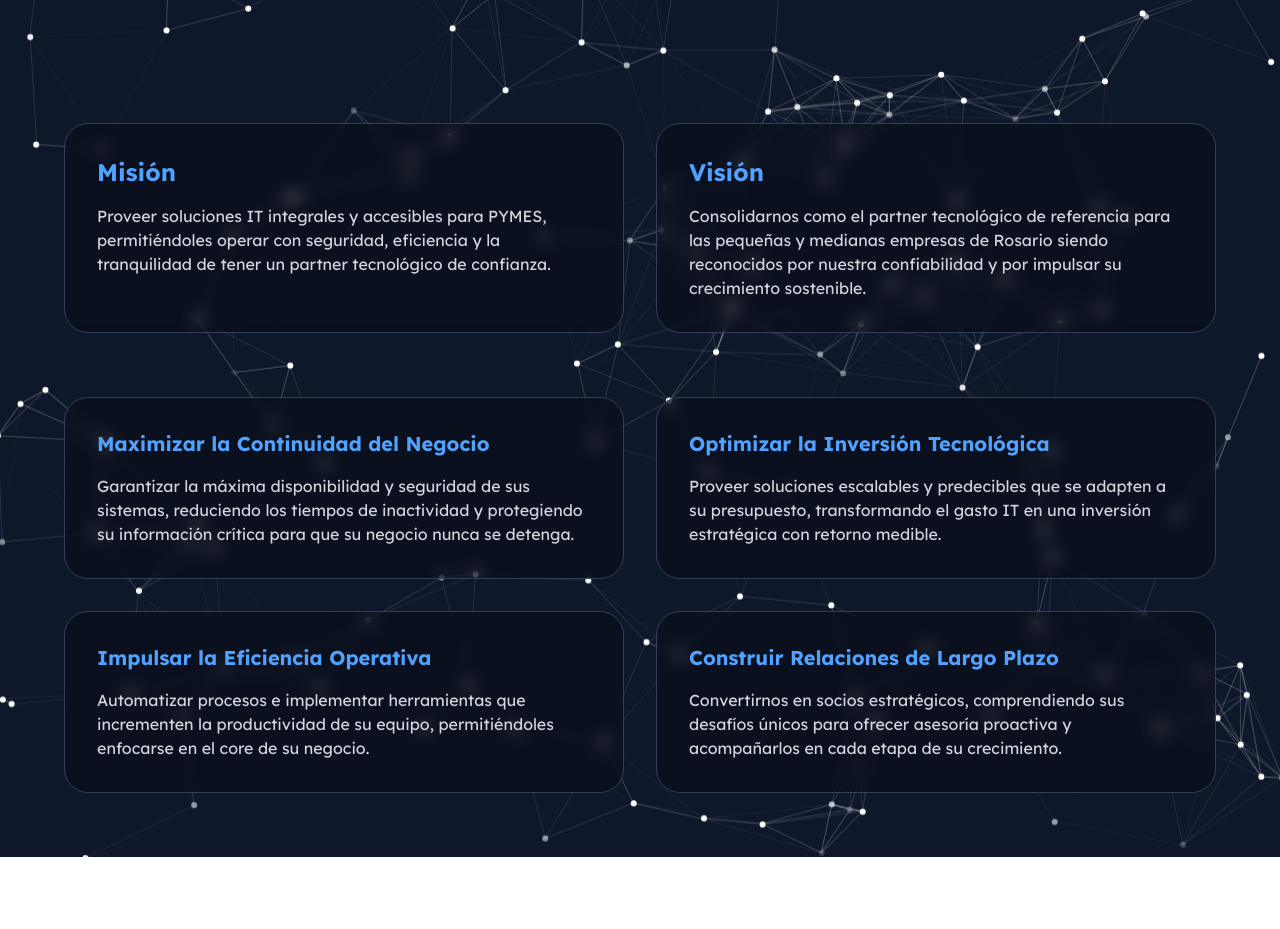
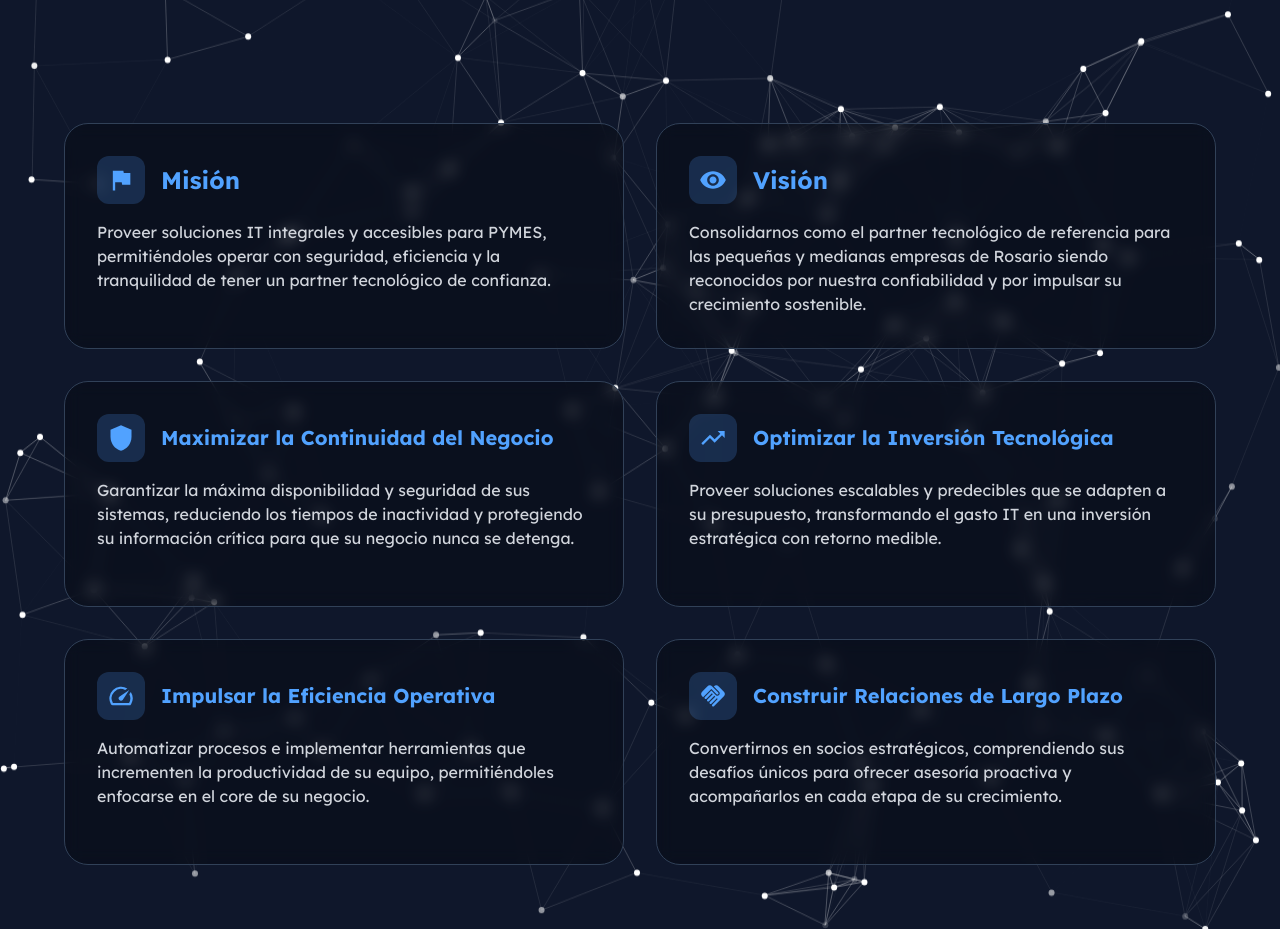
Before and after one commit to Gonzacaser/gfm, a Next.js app: page / in a window 1280 px wide. Shown: the part 520-1449 px from the top of the page. Before the commit the page ends 1377 px from the top, so only its background shows below. Built offline with nearby package versions, Linux system fonts and the light colour scheme.

Commit message:
feat: Update metadata and add icons to sections for improved UI and SEO

```diff
--- a/app/layout.tsx
+++ b/app/layout.tsx
@@ -13,8 +13,24 @@ const geistMono = Geist_Mono({
 });
 
 export const metadata: Metadata = {
-  title: "Create Next App",
-  description: "Generated by create next app",
+  title: "GFM - Soluciones IT",
+  description: "Proveemos soluciones IT integrales para PYMES en Rosario. Soporte técnico, videovigilancia, cableados, mantenimiento y más. Tu partner tecnológico de confianza.",
+  keywords: "soporte técnico, IT, videovigilancia, cableados, mantenimiento, PYMES, Rosario, tecnología, infraestructura",
+  authors: [{ name: "GFM Soluciones IT" }],
+  creator: "GFM",
+  publisher: "GFM",
+  robots: "index, follow",
+  openGraph: {
+    title: "GFM - Soluciones IT para PYMES",
+    description: "Tu partner tecnológico de confianza en Rosario. Soporte técnico, videovigilancia, cableados y más.",
+    type: "website",
+    locale: "es_AR",
+  },
+  twitter: {
+    card: "summary_large_image",
+    title: "GFM - Soluciones IT para PYMES",
+    description: "Tu partner tecnológico de confianza en Rosario. Soporte técnico y servicios IT especializados.",
+  },
 };
 
 export default function RootLayout({
@@ -23,7 +39,7 @@ export default function RootLayout({
   children: React.ReactNode;
 }>) {
   return (
-    <html lang="en">
+    <html lang="es">
       <body
         className={`${lexend.variable} ${geistMono.variable} antialiased`}
       >
--- a/components/sections/HeroSection.tsx
+++ b/components/sections/HeroSection.tsx
@@ -15,7 +15,7 @@ export default function HeroSection() {
           delay={0}
           animation="fadeIn"
         >
-          <h1 className="text-3xl sm:text-4xl md:text-5xl lg:text-6xl font-bold mb-6 sm:mb-8 text-balance leading-tight">
+          <h1 className="text-3xl sm:text-4xl md:text-5xl lg:text-6xl font-bold mb-8 sm:mb-10 text-balance leading-tight">
             Soluciones IT confiables, robustas y seguras
           </h1>
         </ScrollAnimatedCard>
@@ -26,7 +26,7 @@ export default function HeroSection() {
           delay={300}
           animation="fadeIn"
         >
-          <p className="text-lg text-bold sm:text-xl text-gray-300 mb-8 sm:mb-12 text-pretty max-w-3xl mx-auto">
+          <p className="text-lg text-bold sm:text-xl text-gray-300 mb-8 sm:mb-10 text-pretty max-w-3xl mx-auto">
             Proveemos soluciones tecnológicas integrales para PYMES, garantizando seguridad, eficiencia y continuidad
             operativa.
           </p>
--- a/components/sections/ObjectivesSection.tsx
+++ b/components/sections/ObjectivesSection.tsx
@@ -2,6 +2,7 @@
 
 import { useScrollAnimation } from "@/hooks/useScrollAnimation"
 import ScrollAnimatedCard from "@/components/ui/ScrollAnimatedCard"
+import { MdFlag, MdVisibility, MdShield, MdTrendingUp, MdSpeed, MdHandshake } from "react-icons/md"
 
 export default function ObjectivesSection() {
   const { visibleItems, containerRef } = useScrollAnimation()
@@ -9,15 +10,20 @@ export default function ObjectivesSection() {
   return (
     <section ref={containerRef} className="py-12 sm:py-16 px-4">
       <div className="container mx-auto max-w-6xl">
-        <div className="grid gap-6 sm:gap-8 mb-12 sm:mb-16 sm:grid-cols-2">
+        <div className="grid gap-6 sm:gap-8 sm:grid-cols-2 auto-rows-fr">
           <ScrollAnimatedCard
             index={0}
             isVisible={visibleItems.has(0)}
             delay={0}
-            className="bg-black/30 backdrop-blur-sm p-6 sm:p-8 rounded-3xl border border-slate-700 hover:border-blue-400/80 hover:shadow-xl hover:shadow-blue-500/25 hover:bg-black/40 transition-[border-color,box-shadow,background-color] duration-100 ease-out cursor-default select-none"
+            className="bg-black/30 backdrop-blur-sm p-6 sm:p-8 rounded-3xl border border-slate-700 hover:border-blue-400/80 hover:shadow-xl hover:shadow-blue-500/25 hover:bg-black/40 transition-[border-color,box-shadow,background-color] duration-100 ease-out cursor-default select-none flex flex-col group"
           >
-            <h3 className="text-xl sm:text-2xl font-bold mb-4 text-blue-400">Misión</h3>
-            <p className="text-gray-300 text-pretty text-sm sm:text-base">
+            <div className="flex items-center mb-4">
+              <div className="w-10 h-10 sm:w-12 sm:h-12 mr-4 flex-shrink-0 bg-blue-400/20 rounded-xl flex items-center justify-center group-hover:bg-blue-400/30 transition-colors">
+                <MdFlag className="w-6 h-6 sm:w-7 sm:h-7 text-blue-400 group-hover:text-blue-300 transition-colors" />
+              </div>
+              <h3 className="text-xl sm:text-2xl font-bold text-blue-400 group-hover:text-blue-300 transition-colors">Misión</h3>
+            </div>
+            <p className="text-gray-300 text-pretty text-sm sm:text-base flex-grow">
               Proveer soluciones IT integrales y accesibles para PYMES, permitiéndoles operar con seguridad, eficiencia
               y la tranquilidad de tener un partner tecnológico de confianza.
             </p>
@@ -27,25 +33,33 @@ export default function ObjectivesSection() {
             index={1}
             isVisible={visibleItems.has(1)}
             delay={150}
-            className="bg-black/30 backdrop-blur-sm p-6 sm:p-8 rounded-3xl border border-slate-700 hover:border-blue-400/80 hover:shadow-xl hover:shadow-blue-500/25 hover:bg-black/40 transition-[border-color,box-shadow,background-color] duration-100 ease-out cursor-default select-none"
+            className="bg-black/30 backdrop-blur-sm p-6 sm:p-8 rounded-3xl border border-slate-700 hover:border-blue-400/80 hover:shadow-xl hover:shadow-blue-500/25 hover:bg-black/40 transition-[border-color,box-shadow,background-color] duration-100 ease-out cursor-default select-none flex flex-col group"
           >
-            <h3 className="text-xl sm:text-2xl font-bold mb-4 text-blue-400">Visión</h3>
-            <p className="text-gray-300 text-pretty text-sm sm:text-base">
+            <div className="flex items-center mb-4">
+              <div className="w-10 h-10 sm:w-12 sm:h-12 mr-4 flex-shrink-0 bg-blue-400/20 rounded-xl flex items-center justify-center group-hover:bg-blue-400/30 transition-colors">
+                <MdVisibility className="w-6 h-6 sm:w-7 sm:h-7 text-blue-400 group-hover:text-blue-300 transition-colors" />
+              </div>
+              <h3 className="text-xl sm:text-2xl font-bold text-blue-400 group-hover:text-blue-300 transition-colors">Visión</h3>
+            </div>
+            <p className="text-gray-300 text-pretty text-sm sm:text-base flex-grow">
               Consolidarnos como el partner tecnológico de referencia para las pequeñas y medianas empresas de Rosario
               siendo reconocidos por nuestra confiabilidad y por impulsar su crecimiento sostenible.
             </p>
           </ScrollAnimatedCard>
-        </div>
 
-        <div className="grid gap-6 sm:gap-8 sm:grid-cols-2">
           <ScrollAnimatedCard
             index={2}
             isVisible={visibleItems.has(2)}
             delay={0}
-            className="bg-black/30 backdrop-blur-sm p-6 sm:p-8 rounded-3xl border border-slate-700 hover:border-blue-400/80 hover:shadow-xl hover:shadow-blue-500/25 hover:bg-black/40 transition-[border-color,box-shadow,background-color] duration-100 ease-out cursor-default select-none"
+            className="bg-black/30 backdrop-blur-sm p-6 sm:p-8 rounded-3xl border border-slate-700 hover:border-blue-400/80 hover:shadow-xl hover:shadow-blue-500/25 hover:bg-black/40 transition-[border-color,box-shadow,background-color] duration-100 ease-out cursor-default select-none flex flex-col group"
           >
-            <h3 className="text-lg sm:text-xl font-bold mb-4 text-blue-400">Maximizar la Continuidad del Negocio</h3>
-            <p className="text-gray-300 text-pretty text-sm sm:text-base">
+            <div className="flex items-center mb-4">
+              <div className="w-10 h-10 sm:w-12 sm:h-12 mr-4 flex-shrink-0 bg-blue-400/20 rounded-xl flex items-center justify-center group-hover:bg-blue-400/30 transition-colors">
+                <MdShield className="w-6 h-6 sm:w-7 sm:h-7 text-blue-400 group-hover:text-blue-300 transition-colors" />
+              </div>
+              <h3 className="text-lg sm:text-xl font-bold text-blue-400 group-hover:text-blue-300 transition-colors">Maximizar la Continuidad del Negocio</h3>
+            </div>
+            <p className="text-gray-300 text-pretty text-sm sm:text-base flex-grow">
               Garantizar la máxima disponibilidad y seguridad de sus sistemas, reduciendo los tiempos de inactividad y
               protegiendo su información crítica para que su negocio nunca se detenga.
             </p>
@@ -55,10 +69,15 @@ export default function ObjectivesSection() {
             index={3}
             isVisible={visibleItems.has(3)}
             delay={150}
-            className="bg-black/30 backdrop-blur-sm p-6 sm:p-8 rounded-3xl border border-slate-700 hover:border-blue-400/80 hover:shadow-xl hover:shadow-blue-500/25 hover:bg-black/40 transition-[border-color,box-shadow,background-color] duration-100 ease-out cursor-default select-none"
+            className="bg-black/30 backdrop-blur-sm p-6 sm:p-8 rounded-3xl border border-slate-700 hover:border-blue-400/80 hover:shadow-xl hover:shadow-blue-500/25 hover:bg-black/40 transition-[border-color,box-shadow,background-color] duration-100 ease-out cursor-default select-none flex flex-col group"
           >
-            <h3 className="text-lg sm:text-xl font-bold mb-4 text-blue-400">Optimizar la Inversión Tecnológica</h3>
-            <p className="text-gray-300 text-pretty text-sm sm:text-base">
+            <div className="flex items-center mb-4">
+              <div className="w-10 h-10 sm:w-12 sm:h-12 mr-4 flex-shrink-0 bg-blue-400/20 rounded-xl flex items-center justify-center group-hover:bg-blue-400/30 transition-colors">
+                <MdTrendingUp className="w-6 h-6 sm:w-7 sm:h-7 text-blue-400 group-hover:text-blue-300 transition-colors" />
+              </div>
+              <h3 className="text-lg sm:text-xl font-bold text-blue-400 group-hover:text-blue-300 transition-colors">Optimizar la Inversión Tecnológica</h3>
+            </div>
+            <p className="text-gray-300 text-pretty text-sm sm:text-base flex-grow">
               Proveer soluciones escalables y predecibles que se adapten a su presupuesto, transformando el gasto IT en
               una inversión estratégica con retorno medible.
             </p>
@@ -68,10 +87,15 @@ export default function ObjectivesSection() {
             index={4}
             isVisible={visibleItems.has(4)}
             delay={300}
-            className="bg-black/30 backdrop-blur-sm p-6 sm:p-8 rounded-3xl border border-slate-700 hover:border-blue-400/80 hover:shadow-xl hover:shadow-blue-500/25 hover:bg-black/40 transition-[border-color,box-shadow,background-color] duration-100 ease-out cursor-default select-none"
+            className="bg-black/30 backdrop-blur-sm p-6 sm:p-8 rounded-3xl border border-slate-700 hover:border-blue-400/80 hover:shadow-xl hover:shadow-blue-500/25 hover:bg-black/40 transition-[border-color,box-shadow,background-color] duration-100 ease-out cursor-default select-none flex flex-col group"
           >
-            <h3 className="text-lg sm:text-xl font-bold mb-4 text-blue-400">Impulsar la Eficiencia Operativa</h3>
-            <p className="text-gray-300 text-pretty text-sm sm:text-base">
+            <div className="flex items-center mb-4">
+              <div className="w-10 h-10 sm:w-12 sm:h-12 mr-4 flex-shrink-0 bg-blue-400/20 rounded-xl flex items-center justify-center group-hover:bg-blue-400/30 transition-colors">
+                <MdSpeed className="w-6 h-6 sm:w-7 sm:h-7 text-blue-400 group-hover:text-blue-300 transition-colors" />
+              </div>
+              <h3 className="text-lg sm:text-xl font-bold text-blue-400 group-hover:text-blue-300 transition-colors">Impulsar la Eficiencia Operativa</h3>
+            </div>
+            <p className="text-gray-300 text-pretty text-sm sm:text-base flex-grow">
               Automatizar procesos e implementar herramientas que incrementen la productividad de su equipo,
               permitiéndoles enfocarse en el core de su negocio.
             </p>
@@ -81,10 +105,15 @@ export default function ObjectivesSection() {
             index={5}
             isVisible={visibleItems.has(5)}
             delay={450}
-            className="bg-black/30 backdrop-blur-sm p-6 sm:p-8 rounded-3xl border border-slate-700 hover:border-blue-400/80 hover:shadow-xl hover:shadow-blue-500/25 hover:bg-black/40 transition-[border-color,box-shadow,background-color] duration-100 ease-out cursor-default select-none"
+            className="bg-black/30 backdrop-blur-sm p-6 sm:p-8 rounded-3xl border border-slate-700 hover:border-blue-400/80 hover:shadow-xl hover:shadow-blue-500/25 hover:bg-black/40 transition-[border-color,box-shadow,background-color] duration-100 ease-out cursor-default select-none flex flex-col group"
           >
-            <h3 className="text-lg sm:text-xl font-bold mb-4 text-blue-400">Construir Relaciones de Largo Plazo</h3>
-            <p className="text-gray-300 text-pretty text-sm sm:text-base">
+            <div className="flex items-center mb-4">
+              <div className="w-10 h-10 sm:w-12 sm:h-12 mr-4 flex-shrink-0 bg-blue-400/20 rounded-xl flex items-center justify-center group-hover:bg-blue-400/30 transition-colors">
+                <MdHandshake className="w-6 h-6 sm:w-7 sm:h-7 text-blue-400 group-hover:text-blue-300 transition-colors" />
+              </div>
+              <h3 className="text-lg sm:text-xl font-bold text-blue-400 group-hover:text-blue-300 transition-colors">Construir Relaciones de Largo Plazo</h3>
+            </div>
+            <p className="text-gray-300 text-pretty text-sm sm:text-base flex-grow">
               Convertirnos en socios estratégicos, comprendiendo sus desafíos únicos para ofrecer asesoría proactiva y
               acompañarlos en cada etapa de su crecimiento.
             </p>
--- a/package.json
+++ b/package.json
@@ -11,7 +11,8 @@
     "next": "15.5.2",
     "particles.js": "^2.0.0",
     "react": "19.1.0",
-    "react-dom": "19.1.0"
+    "react-dom": "19.1.0",
+    "react-icons": "^5.5.0"
   },
   "devDependencies": {
     "@tailwindcss/postcss": "^4",
```
Also changed, not shown: components/sections/ServicesSection.tsx (+71 -17 lines), 1 other file (tests, documents, lock files or other folders).
